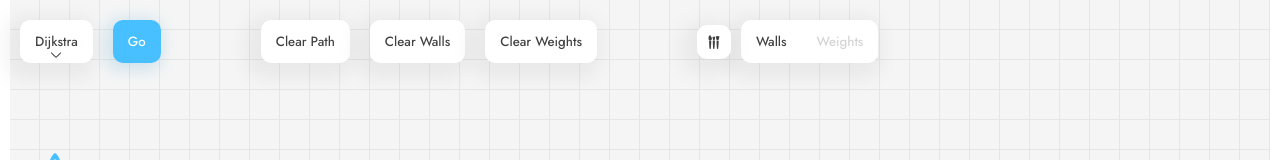
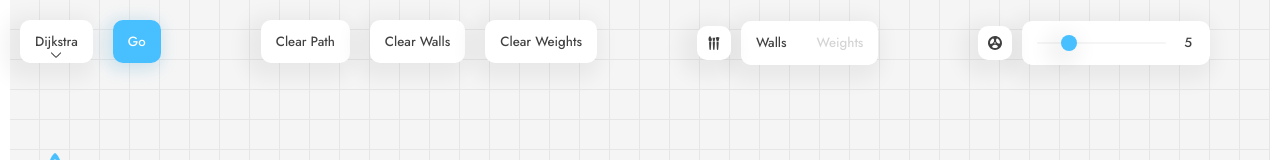
Before and after one commit to allenchung01/PathfindingVisualizer, a React (Create React App) app: page / in a window 1280 px wide. Shown: the top 160 px of the page. Built offline with nearby package versions, Linux system fonts and the light colour scheme.

Commit message:
Slider that adjusts the value of weights.

```diff
--- a/src/PathfindingVisualizer/Buttons/DrawToggle/DrawToggle.css
+++ b/src/PathfindingVisualizer/Buttons/DrawToggle/DrawToggle.css
@@ -1,8 +1,11 @@
 #container {
   vertical-align: bottom;
+  margin-right: 100px;
 }
 
 #brushes-img {
+  pointer-events: all;
+  cursor: auto;
   position: relative;
   z-index: 1;
   display: inline-block;
--- /dev/null
+++ b/src/PathfindingVisualizer/Buttons/Slider/Slider.css
@@ -0,0 +1,64 @@
+.slider-container {
+  pointer-events: all;
+  display: inline-block;
+  background-color: white;
+  border-radius: 10px;
+  box-shadow: -6px 6px 20px 10px rgb(0, 0, 0, 0.05);
+}
+
+.slider {
+  vertical-align: middle;
+  -webkit-appearance: none; /* Override native appearance */
+  appearance: none;
+  background: whitesmoke;
+  border-radius: 50vh;
+  display: inline-block;
+  margin: 15px 0px 15px 15px;
+  height: 2px;
+  vertical-align: center;
+}
+
+.slider::-webkit-slider-thumb {
+  -webkit-appearance: none; /* Override default look */
+  appearance: none;
+  vertical-align: center;
+  width: 16px;
+  height: 16px;
+  background: rgb(72, 191, 255);
+  box-shadow: -6px 6px 20px 10px rgb(0, 0, 0, 0.05);
+  border-radius: 50%;
+  cursor: grab;
+}
+
+.slider::-moz-range-thumb {
+  -webkit-appearance: none; /* Override default look */
+  appearance: none;
+  vertical-align: center;
+  width: 16px;
+  height: 16px;
+  background: rgb(72, 191, 255);
+  box-shadow: -6px 6px 20px 10px rgb(0, 0, 0, 0.05);
+  border-radius: 50%;
+  cursor: grab;
+}
+
+#value {
+  vertical-align: middle;
+  width: 10pt;
+  padding: 15px;
+  display: inline-block;
+}
+
+#weightImg {
+  pointer-events: all;
+  cursor: auto;
+  position: relative;
+  z-index: 1;
+  display: inline-block;
+  vertical-align: middle;
+  margin: 0 10px 0 0;
+  background-color: white;
+  padding: 10px;
+  border-radius: 10px;
+  box-shadow: -6px 6px 20px 10px rgb(0, 0, 0, 0.05);
+}
--- /dev/null
+++ b/src/PathfindingVisualizer/Buttons/Slider/Slider.js
@@ -0,0 +1,26 @@
+import React, { useState } from "react";
+import "./Slider.css";
+import weightImg from "../../Images/weight-plates.svg";
+
+export default function Slider(props) {
+  const { value, setValue } = props;
+
+  return (
+    <div>
+      <img id="weightImg" src={weightImg} width="14" height="14" />
+      <div className="slider-container">
+        <input
+          className="slider"
+          type="range"
+          min={1}
+          max={20}
+          value={value}
+          onChange={(e) => {
+            setValue(e.target.valueAsNumber);
+          }}
+        />
+        <p id="value">{value}</p>
+      </div>
+    </div>
+  );
+}
--- a/src/PathfindingVisualizer/NavigationBar/NavigationBar.css
+++ b/src/PathfindingVisualizer/NavigationBar/NavigationBar.css
@@ -3,6 +3,7 @@
   z-index: 10;
   margin: 20px;
   pointer-events: none;
+  font-size: 10pt;
 }
 .navigation-bar button {
   pointer-events: all;
--- a/src/PathfindingVisualizer/PathfindingVisualizer.jsx
+++ b/src/PathfindingVisualizer/PathfindingVisualizer.jsx
@@ -4,6 +4,7 @@ import Node from "./Node/Node";
 import DropdownMenu from "./Buttons/DropdownMenu/DropdownMenu";
 import NavigationBar from "./NavigationBar/NavigationBar";
 import DrawToggle from "./Buttons/DrawToggle/DrawToggle";
+import Slider from "./Buttons/Slider/Slider";
 import { AlgorithmTitle } from "./AlgorithmTitle/AlgorithmTitle";
 import "./Buttons/Button Styles/VisualizeButton.css";
 import { dijkstra } from "./Search Algorithms/Dijkstra";
@@ -43,6 +44,7 @@ export default class PathfindingVisualizer extends Component {
       drawMode: WALLS,
       movingStart: false,
       movingTarget: false,
+      weightValue: 5,
     };
   }
 
@@ -92,6 +94,10 @@ export default class PathfindingVisualizer extends Component {
               this.setState({ drawMode: mode });
             }}
           />
+          <Slider
+            value={this.state.weightValue}
+            setValue={this.setWeightValue.bind(this)}
+          />
         </NavigationBar>
 
         {this.displayGrid(grid)}
@@ -136,6 +142,10 @@ export default class PathfindingVisualizer extends Component {
     );
   }
 
+  setWeightValue(value) {
+    this.setState({ weightValue: value });
+  }
+
   visualize(algorithm) {
     switch (algorithm) {
       case DIJKSTRA:
@@ -168,7 +178,8 @@ export default class PathfindingVisualizer extends Component {
         startNode,
         targetNode,
         NUM_ROWS,
-        NUM_COLS
+        NUM_COLS,
+        this.state.weightValue
       );
       this.animateSearch(visitedNodesInOrder, shortestPathReversed);
     });
@@ -225,7 +236,8 @@ export default class PathfindingVisualizer extends Component {
         startNode,
         targetNode,
         NUM_ROWS,
-        NUM_COLS
+        NUM_COLS,
+        this.state.weightValue
       );
       this.animateSearch(visitedNodesInOrder, shortestPathReversed);
     });
--- a/src/PathfindingVisualizer/Search Algorithms/AStar.js
+++ b/src/PathfindingVisualizer/Search Algorithms/AStar.js
@@ -1,6 +1,13 @@
 import { getNeighbors } from "./SearchHelperFunctions";
 
-export function aStar(grid, startNode, targetNode, numRows, numCols) {
+export function aStar(
+  grid,
+  startNode,
+  targetNode,
+  numRows,
+  numCols,
+  weightValue
+) {
   const priorityQueue = new MinHeap(targetNode);
   const visitedNodesInOrder = [];
   const shortestPathReversed = [];
@@ -25,7 +32,7 @@ export function aStar(grid, startNode, targetNode, numRows, numCols) {
     // Get neighboring nodes and add to priority queue if unvisited.
     const neighbors = getNeighbors(node, numRows, numCols, grid);
     for (const neighbor of neighbors) {
-      const weight = neighbor.isWeight ? 5 : 1;
+      const weight = neighbor.isWeight ? weightValue : 1;
       if (!neighbor.isVisited) {
         // Update the neighbor's distance.
         neighbor.distance = node.distance + weight;
--- a/src/PathfindingVisualizer/Search Algorithms/Dijkstra.js
+++ b/src/PathfindingVisualizer/Search Algorithms/Dijkstra.js
@@ -4,7 +4,14 @@ import { getNeighbors } from "./SearchHelperFunctions";
 // Use dijkstra's algorithm to find the shortest path from 'startNode' to
 //'targetNode' in 'grid'. Return an array of the visited nodes in order as
 // well as the shortest path in reversed order.
-export function dijkstra(grid, startNode, targetNode, numRows, numCols) {
+export function dijkstra(
+  grid,
+  startNode,
+  targetNode,
+  numRows,
+  numCols,
+  weightValue
+) {
   startNode.distance = 0;
   const priorityQueue = new MinHeap();
   const visitedNodesInOrder = [];
@@ -25,7 +32,7 @@ export function dijkstra(grid, startNode, targetNode, numRows, numCols) {
     }
     const neighbors = getNeighbors(node, numRows, numCols, grid);
     for (const neighbor of neighbors) {
-      const weight = neighbor.isWeight ? 5 : 1;
+      const weight = neighbor.isWeight ? weightValue : 1;
       // Only update distance of neighbors if path results in lower distance.
       if (node.distance + weight < neighbor.distance) {
         neighbor.distance = node.distance + weight;
```
